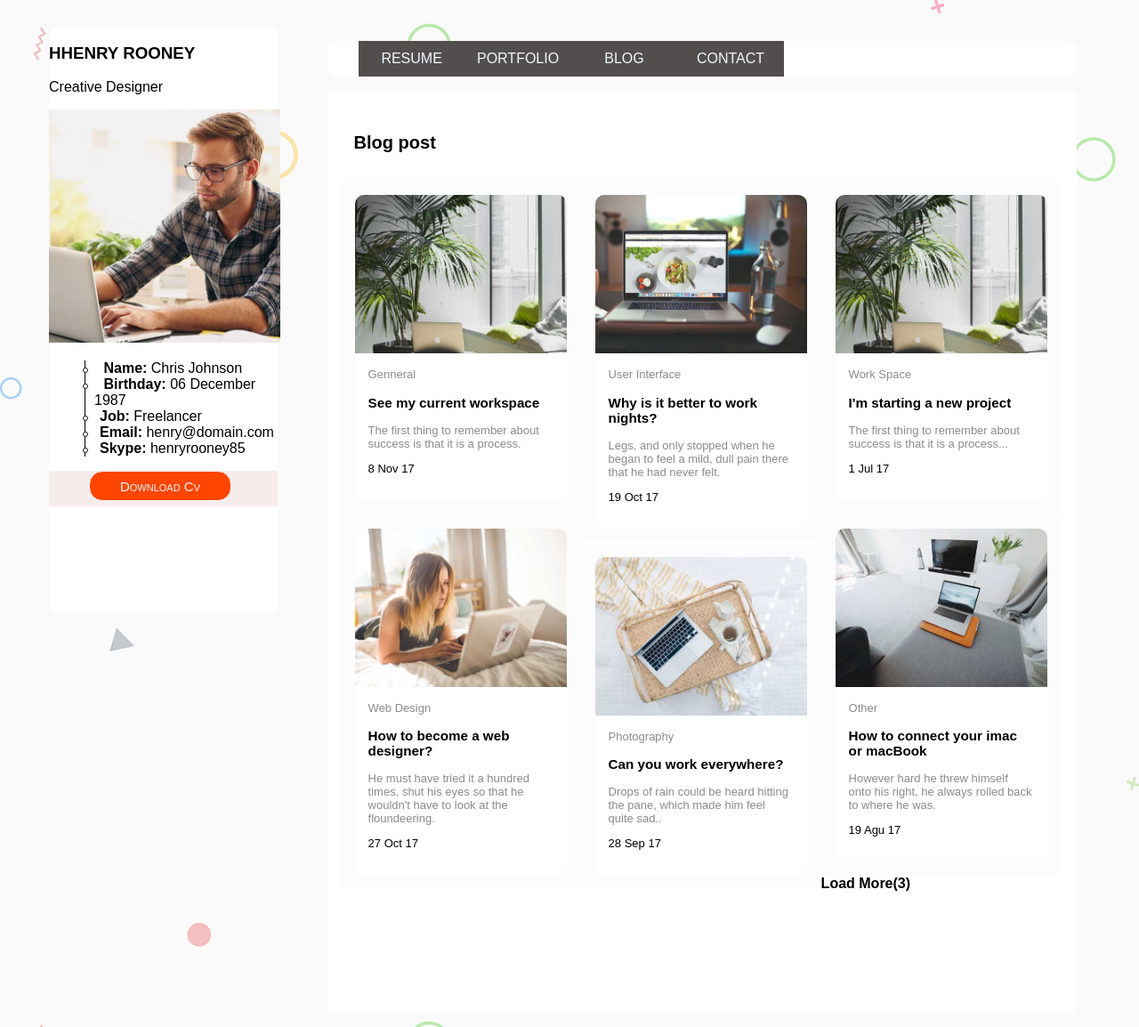
After one commit to PhuBui/myBlog, a PHP site: page /blog.html in a window 1280 px wide. The commit adds this page. Shown: the whole page at 89% size. Run offline with PHP 8.4, Linux system fonts and the light colour scheme.

Commit message:
Them blogcontact

```diff
--- /dev/null
+++ b/blog.html
@@ -0,0 +1,179 @@
+<!DOCTYPE html>
+<html lang="en">
+
+<head>
+    <meta charset="UTF-8">
+    <meta http-equiv="X-UA-Compatible" content="IE=edge">
+    <meta name="viewport" content="width=device-width, initial-scale=1.0">
+    <title>Document</title>
+    <link rel="stylesheet" href="css/main.css">
+</head>
+
+<body>
+    <div id="container">
+        <div id="sidebar" class="box">
+            <div class="gach">
+                <h3>HHENRY ROONEY</h3>
+                <p>Creative Designer</p>
+                <img src="img/profile.jpg" alt="" width="260px" height="262px">
+                <ul>
+                    <li>
+                        <span class="dot"></span>
+                        <b>Name:</b> Chris Johnson
+                    </li>
+                    <li>
+                        <span class="dot"></span>
+                        <b>Birthday:</b> 06 December 1987
+                    </li>
+                    <li>
+                        <span class="dot"></span><b>Job:</b> Freelancer
+                    </li>
+                    <li>
+                        <span class="dot"></span><b>Email:</b> henry@domain.com
+                    </li>
+                    <li>
+                        <span class="dot"></span><b>Skype:</b> henryrooney85
+                    </li>
+                </ul>
+
+            </div>
+            <div class="taicv">
+                <button class="dcv">Download Cv </button>
+            </div>
+
+        </div>
+        <div id="main">
+            <header class="box">
+                <ul>
+                    <li> <a href=""> RESUME</a></li>
+                    <li> <a href=""> PORTFOLIO</a></li>
+                    <li> <a href="blog.html"> BLOG</a></li>
+                    <li> <a href="contact.html"> CONTACT</a></li>
+                </ul>
+            </header>
+            <div id="content" class="box">
+                <div id="khungblog">
+                    <div id="blog">
+                        <div id="noidungl">
+                            <div id="noidungn">
+                                <h2>Blog post</h2>
+                            </div>
+                            <div id="hang1">
+                                <div id="tin">
+                                    <div id="tieude">
+                                        <img src=".//img/tin1.jpg" alt="">
+                                        <div id="chutin">
+                                            <p>Genneral</p>
+                                            <h3>See my current workspace</h3>
+                                            <p>The first thing to remember about success is that it is a process.</p>
+                                            <div id="ngaythang">
+                                                <p>8 Nov 17</p>
+                                            </div>
+                                        </div>
+                                    </div>
+                                </div>
+                                <div id="tin">
+                                    <div id="tieude">
+                                        <img src=".//img/tin2.jpg" alt="">
+                                        <div id="chutin">
+
+
+                                            <p>Web Design</p>
+                                            <h3>How to become a web designer?</h3>
+                                            <p>He must have tried it a hundred times, shut his eyes so that he wouldn't
+                                                have
+                                                to look at the floundeering.</p>
+                                            <div id="ngaythang">
+                                                <p>27 Oct 17</p>
+                                            </div>
+                                        </div>
+                                    </div>
+                                </div>
+                            </div>
+
+                            <div id="hang1">
+                                <div id="tin">
+                                    <div id="tieude">
+                                        <img src=".//img/tin3.jpg" alt="">
+                                        <div id="chutin">
+
+
+                                            <p>User Interface</p>
+                                            <h3>Why is it better to work nights?</h3>
+                                            <p>Legs, and only stopped when he began to feel a mild, dull pain there that
+                                                he
+                                                had never felt.</p>
+                                            <div id="ngaythang">
+                                                <p>19 Oct 17</p>
+                                            </div>
+                                        </div>
+                                    </div>
+                                </div>
+                                <div id="tin">
+                                    <div id="tieude">
+                                        <img src=".//img/tin4.jpg" alt="">
+                                        <div id="chutin">
+
+
+                                            <p>Photography</p>
+                                            <h3>Can you work everywhere?</h3>
+                                            <p>Drops of rain could be heard hitting the pane, which made him feel quite
+                                                sad..</p>
+                                            <div id="ngaythang">
+                                                <p>28 Sep 17</p>
+                                            </div>
+                                        </div>
+                                    </div>
+                                </div>
+                            </div>
+
+                            <div id="hang1">
+                                <div id="tin">
+                                    <div id="tieude">
+                                        <img src=".//img/tin1.jpg" alt="">
+                                        <div id="chutin">
+
+
+                                            <p>Work Space</p>
+                                            <h3>I'm starting a new project</h3>
+                                            <p>The first thing to remember about success is that it is a process...</p>
+                                            <div id="ngaythang">
+                                                <p>1 Jul 17</p>
+                                            </div>
+                                        </div>
+                                    </div>
+                                </div>
+                                <div id="tin">
+                                    <div id="tieude">
+                                        <img src=".//img/tin6.jpg" alt="">
+                                        <div id="chutin">
+
+
+                                            <p>Other</p>
+                                            <h3>How to connect your imac or macBook</h3>
+                                            <p>However hard he threw himself onto his right, he always rolled back to
+                                                where
+                                                he was.</p>
+                                            <div id="ngaythang">
+                                                <p>19 Agu 17</p>
+                                            </div>
+                                        </div>
+                                    </div>
+                                </div>
+                            </div>
+                            <div>
+
+
+                                <div id="muccuoi">
+                                    <h4>Load More(3)</h4>
+                                </div>
+                            </div>
+                        </div>
+                    </div>
+                </div>
+
+            </div>
+        </div>
+</body>
+
+</html>
--- a/css/main.css
+++ b/css/main.css
@@ -5,6 +5,7 @@ body {
     color: black;
     background-image: url("../img/bg.png");
     background-color: #fafafa;
+    font-size: 16px;
 }
 
 #container {
@@ -179,3 +180,43 @@ h2{
     border-left: 1px solid black;
     padding-left: 10px;
 }
+#blog{
+    background-color: white;
+    border-radius: 10px;
+}
+#noidungl{
+    padding: 15px;
+
+}
+#noidungn{
+    padding: 15px 15px;
+}
+#tin{
+    width: 238px;
+    background-color: rgb(252, 252, 252);
+    padding: 15px 15px;
+    border: 1px solid white;
+}
+
+#tieude>img{
+    width: 100%;
+    border-top-left-radius:  10px;
+    border-top-right-radius: 10px;
+}
+#tieude{
+    background-color: white;
+    font-size: 13px;
+    border-radius: 10px;
+}
+#chutin>p{
+    color: rgb(141, 138, 138);
+}
+#chutin{
+    padding: 0px 15px 15px;
+}
+#hang1{
+    float: left;
+}
+#muccuoi{
+    padding: 100px 0px 100px;
+}
--- a/index.html
+++ b/index.html
@@ -47,8 +47,8 @@
                 <ul>
                     <li> <a href=""> RESUME</a></li>
                     <li> <a href=""> PORTFOLIO</a></li>
-                    <li> <a href=""> BLOG</a></li>
-                    <li> <a href=""> CONTACT</a></li>
+                    <li> <a href="blog.html"> BLOG</a></li>
+                    <li> <a href="contact.html"> CONTACT</a></li>
                 </ul>
             </header>
             <div id="content" class="box">
```
Also changed, not shown: contact.html (added, +68 -0 lines), img/tin1.jpg (added), img/tin2.jpg (added), img/tin3.jpg (added), img/tin4.jpg (added), img/tin6.jpg (added).
